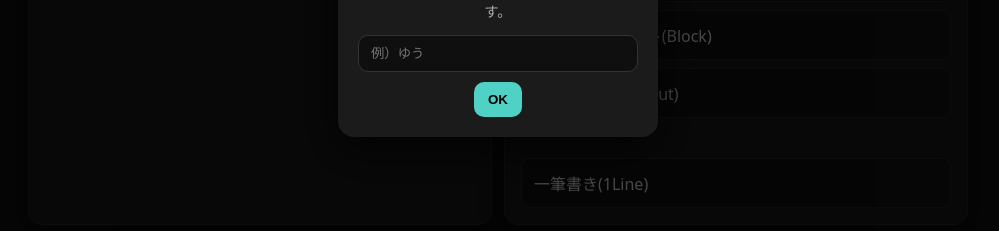
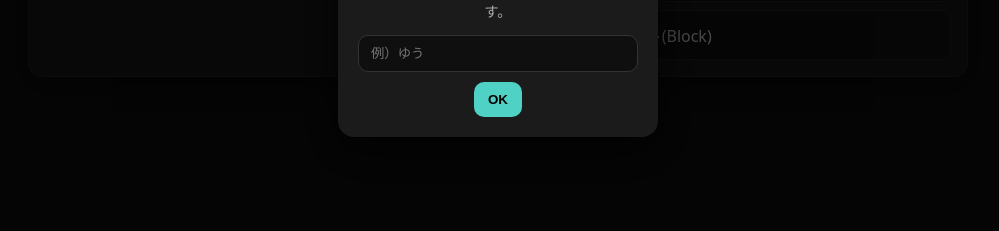
Before and after one commit to yuuyuu661/gameSite, a website: page public/index.html in a window 1280 px wide. Shown: the part 377-608 px from the top of the page, without its empty margins (142-1141 px from the left). Drawn offline with Linux system fonts and the light colour scheme.

Commit message:
Update index.html

```diff
--- a/public/index.html
+++ b/public/index.html
@@ -172,8 +172,6 @@
           <a class="game" href="/games/numbers/index.html">数字タップ（Numbers）</a>
           <a class="game" href="/games/fusion/index.html">ポケモンフュージョンクイズ(Quiz)</a>
           <a class="game" href="games/block/index.html">ブロックブラスト(Block)</a>
-          <a class="game" href="/games/fruitslice/index.html">フルーツカット(cut)</a>
-  　      <a class="game" href="/games/oneline/index.html">一筆書き(1Line)</a>
         </div>
       </div>
     </div>
```
